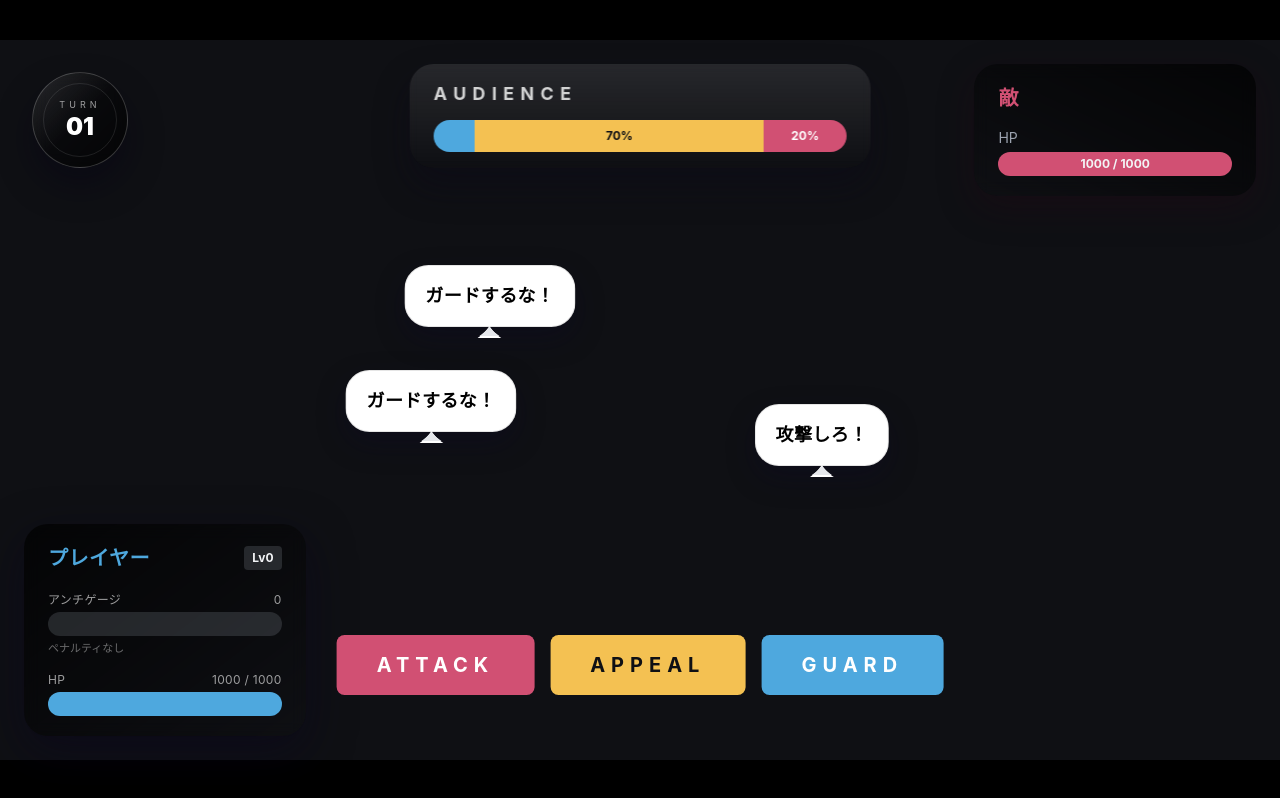
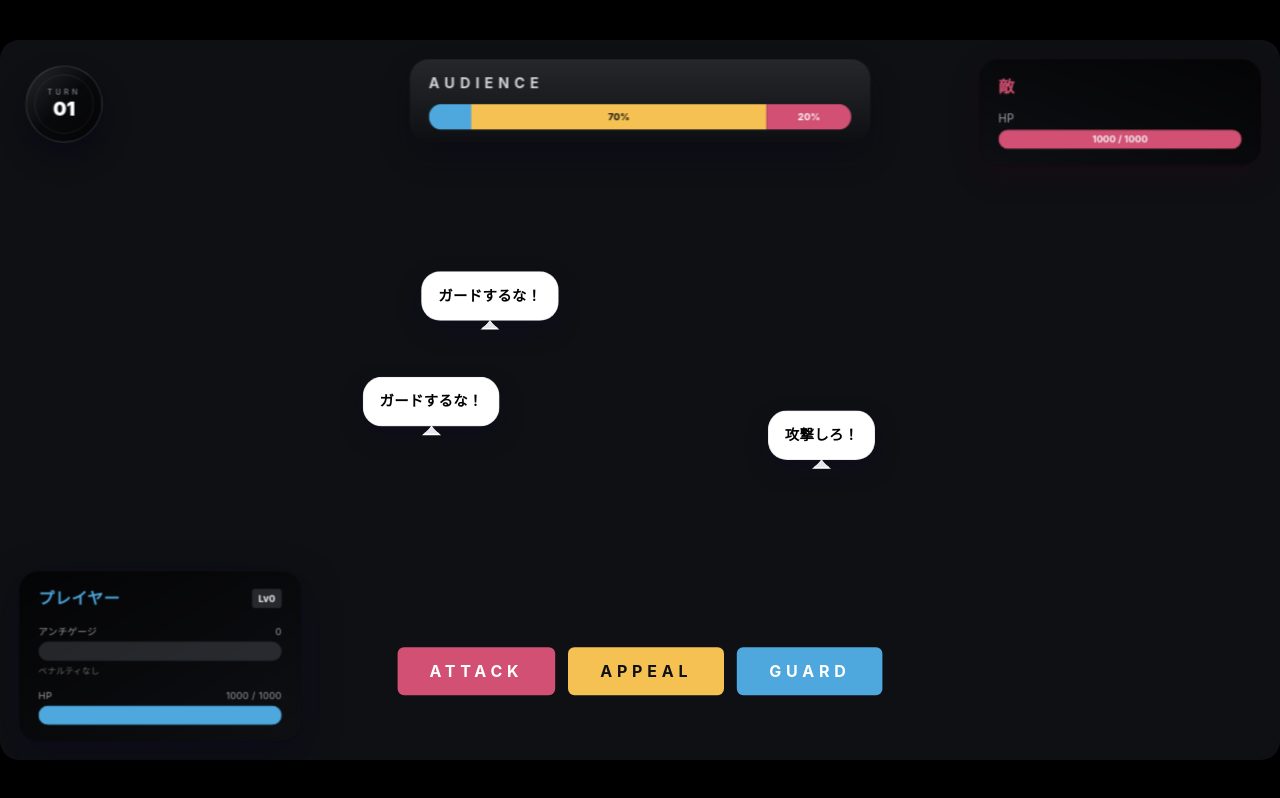
Before and after one commit to naolab/magical-arena-sim, a Next.js app: page /battle in a window 1280 px wide. Built offline with nearby package versions, Linux system fonts and the light colour scheme.

Commit message:
feat:ステージ全体をスケールするレイアウトに変更

```diff
--- a/src/app/battle/page.tsx
+++ b/src/app/battle/page.tsx
@@ -1,5 +1,6 @@
 'use client';
 
+import { useEffect, useMemo, useState, type CSSProperties } from 'react';
 import { EnemyStatus } from '@/components/battle/EnemyStatus';
 import { PlayerStatus } from '@/components/battle/PlayerStatus';
 import { useBattle } from '@/hooks/useBattle';
@@ -8,6 +9,9 @@ import { CommandBubbles } from '@/components/battle/CommandBubbles';
 import { ActionButtons } from '@/components/battle/ActionButtons';
 import { BattleResult } from '@/components/battle/BattleResult';
 import { ActionShowdown } from '@/components/battle/ActionShowdown';
+
+const BASE_STAGE_WIDTH = 1600;
+const BASE_STAGE_HEIGHT = 900;
 
 export default function BattlePage() {
   const {
@@ -27,12 +31,56 @@ export default function BattlePage() {
     winner,
     reset,
   } = useBattle();
+
+  const [viewportSize, setViewportSize] = useState({ width: BASE_STAGE_WIDTH, height: BASE_STAGE_HEIGHT });
+
+  useEffect(() => {
+    const handleResize = () => {
+      setViewportSize({
+        width: window.innerWidth,
+        height: window.innerHeight,
+      });
+    };
+
+    handleResize();
+    window.addEventListener('resize', handleResize);
+    return () => window.removeEventListener('resize', handleResize);
+  }, []);
+
+  const scale = useMemo(() => {
+    const { width, height } = viewportSize;
+    const ratio = Math.min(width / BASE_STAGE_WIDTH, height / BASE_STAGE_HEIGHT);
+    return Number.isFinite(ratio) && ratio > 0 ? ratio : 1;
+  }, [viewportSize]);
+
+  const stageWrapperStyle = useMemo<CSSProperties>(
+    () => ({
+      width: BASE_STAGE_WIDTH * scale,
+      height: BASE_STAGE_HEIGHT * scale,
+    }),
+    [scale]
+  );
+
+  const stageStyle = useMemo<CSSProperties>(
+    () => ({
+      width: BASE_STAGE_WIDTH,
+      height: BASE_STAGE_HEIGHT,
+      transform: `scale(${scale})`,
+      transformOrigin: 'top left',
+    }),
+    [scale]
+  );
+
   const displayTurn = Math.max(1, isActive ? currentTurn + 1 : currentTurn);
 
   return (
     <main className="w-screen h-screen bg-black flex items-center justify-center">
+      <div style={stageWrapperStyle} className="pointer-events-none">
         {/* 16:9固定のゲーム画面 */}
-      <div className="relative w-full h-full max-w-[177.78vh] max-h-[56.25vw] bg-arena-bg">
+        <div
+          style={stageStyle}
+          className="relative bg-arena-bg pointer-events-auto overflow-hidden rounded-3xl shadow-[0_25px_45px_rgba(0,0,0,0.6)]"
+        >
           <CommandBubbles bubbles={commandBubbles} phase={phase} visibleCount={visibleBubbleCount} />
 
           {phase === 'showdown' && showdownResult && (
@@ -81,6 +129,7 @@ export default function BattlePage() {
             </div>
           </div>
         </div>
+      </div>
 
       {phase === 'ended' && winner && <BattleResult winner={winner} onReset={reset} />}
     </main>
```
Lines whose indentation alone changed are shown as unchanged.
